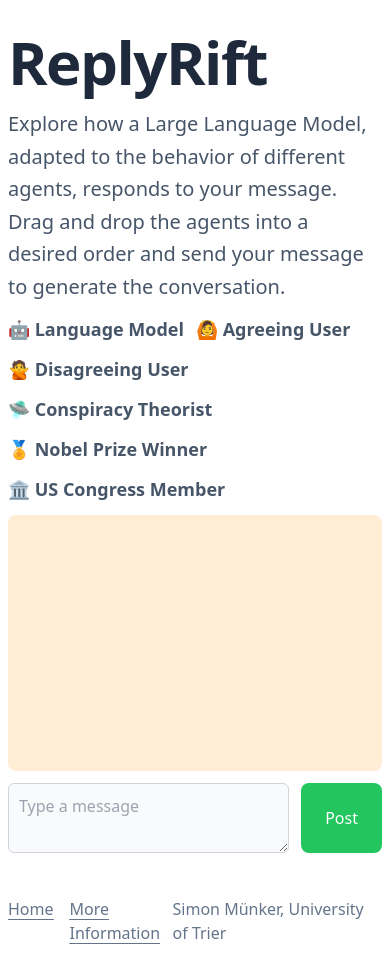
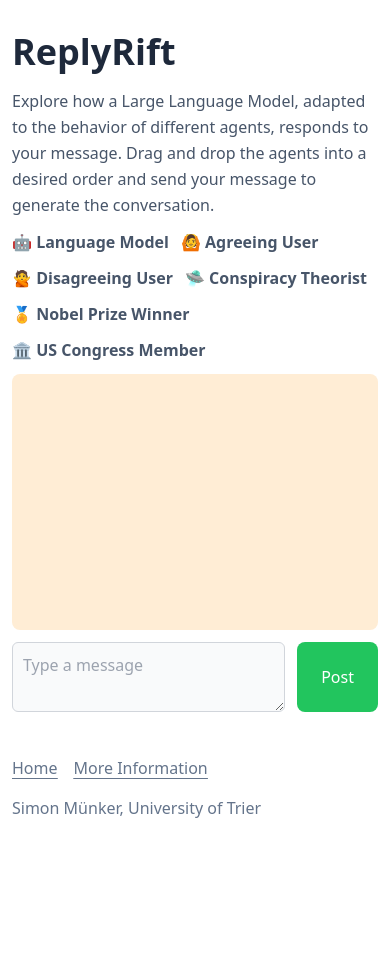
Before and after one commit to simon-muenker/OpenLLMAutoDiscourse, a Vue app: page / in a window 390 px wide. After the commit the page ends 852 px from the top, so only its background shows below. Built offline with nearby package versions, Linux system fonts and the light colour scheme.

Commit message:
add mobile optimization

```diff
--- a/src/App.vue
+++ b/src/App.vue
@@ -3,7 +3,7 @@
     <Container>
       <RouterView/>
 
-      <div class="flex justify-between w-full mt-8 text-slate-500">
+      <div class="flex flex-col sm:flex-row justify-center sm:justify-between gap-4 w-full mt-8 text-slate-500">
         <div class="flex gap-4 underline underline-offset-4">
           <RouterLink :to="{ name: 'home' }">Home</RouterLink>
           <RouterLink :to="{ name: 'information' }">More Information</RouterLink>
--- a/src/components/AgentSelection.vue
+++ b/src/components/AgentSelection.vue
@@ -6,7 +6,7 @@
       item-key="name"
   >
     <template #item="{ element }">
-      <div class="text-lg font-semibold text-slate-600 cursor-move">
+      <div class="sm:text-lg font-semibold text-slate-600 cursor-move">
         {{ element.label }}
       </div>
     </template>
--- a/src/components/atoms/Button.vue
+++ b/src/components/atoms/Button.vue
@@ -1,6 +1,6 @@
 <template>
   <button
-      class="font-medium text-white px-6 py-3 rounded-lg bg-green-500"
+      class="font-medium sm:text-lg text-white px-6 py-3 rounded-lg bg-green-500"
       @click="action"
   >
     <slot></slot>
--- a/src/components/atoms/Container.vue
+++ b/src/components/atoms/Container.vue
@@ -1,5 +1,5 @@
 <template>
-  <div class="container mx-auto px-2">
+  <div class="container mx-auto px-3">
     <div class="flex flex-col gap-3">
       <slot></slot>
     </div>
--- a/src/components/atoms/Header.vue
+++ b/src/components/atoms/Header.vue
@@ -1,9 +1,9 @@
 <template>
   <header>
-    <h1 class="text-6xl font-extrabold tracking-tight text-slate-800 mb-4">
+    <h1 class="text-4xl sm:text-6xl font-extrabold text-slate-800 mb-4">
       <slot name="title"></slot>
     </h1>
-    <p class="text-xl font-normal text-slate-600 leading-relaxed">
+    <p class="sm:text-xl font-normal text-slate-600 leading-relaxed">
       <slot name="excerpt"></slot>
     </p>
   </header>
--- a/src/components/atoms/Message.vue
+++ b/src/components/atoms/Message.vue
@@ -9,7 +9,7 @@
     <template v-if="!text">
       <span class="font-bold animate-pulse">...</span>
     </template>
-    <span class="text-lg">
+    <span class="sm:text-lg">
       {{ text }}
     </span>
   </div>
--- a/src/views/Information.vue
+++ b/src/views/Information.vue
@@ -8,12 +8,12 @@
     </template>
   </Header>
 
-  <h2 class="text-2xl font-bold tracking-tight text-slate-800 mt-4 mb-2">
+  <h2 class="text-xl sm:text-2xl font-bold tracking-tight text-slate-800 mt-4 mb-2">
     Prompting Configuration
   </h2>
   <vue-json-pretty :data="inference_setup"/>
 
-  <h2 class="text-2xl font-bold tracking-tight text-slate-800 mt-4 mb-2">
+  <h2 class="text-xl sm:text-2xl font-bold tracking-tight text-slate-800 mt-4 mb-2">
     Agent Configuration
   </h2>
   <vue-json-pretty :data="get_agents()"/>
--- a/tailwind.config.js
+++ b/tailwind.config.js
@@ -2,14 +2,9 @@ module.exports = {
     content: ["./index.html", "./src/**/*.{vue,js,ts,jsx,tsx}"],
     theme: {
         extend: {
-            colors: {
-                "weather-primary": "#00668A",
-                "weather-secondary": "#004E71",
-            },
+            colors: {},
         },
-        fontFamily: {
-            Roboto: ["Roboto, sans-serif"],
-        },
+        fontFamily: {},
         screens: {
             sm: "640px",
         },
```
